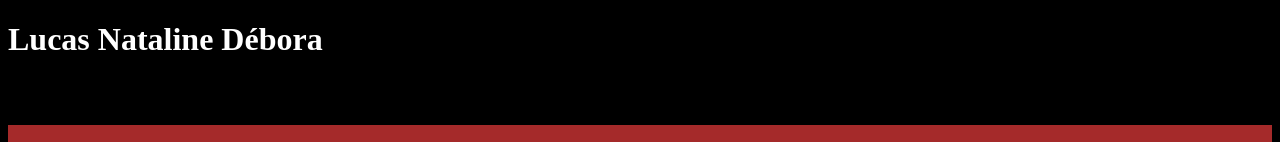
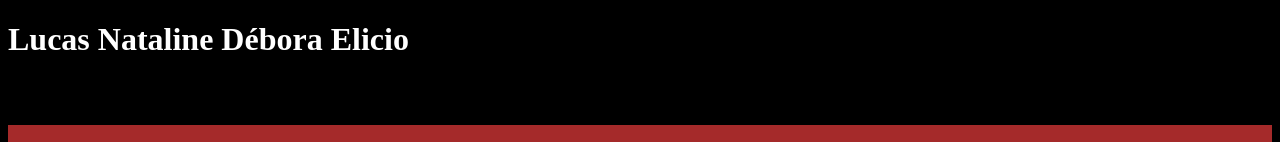
Before and after one commit to lucasfpds/gitExemploAcelera, a plain HTML site: page index.html in a window 1280 px wide. Shown: the top 142 px of the page. Drawn offline with Linux system fonts and the light colour scheme.

Commit message:
commit do elicio

```diff
--- a/index.html
+++ b/index.html
@@ -13,6 +13,7 @@
             Lucas
             Nataline
             Débora
+            Elicio
         </h1>
         <h2 class="rolagem-para-esquerda"><b>Lucas</b></h2>
     </div>
```
